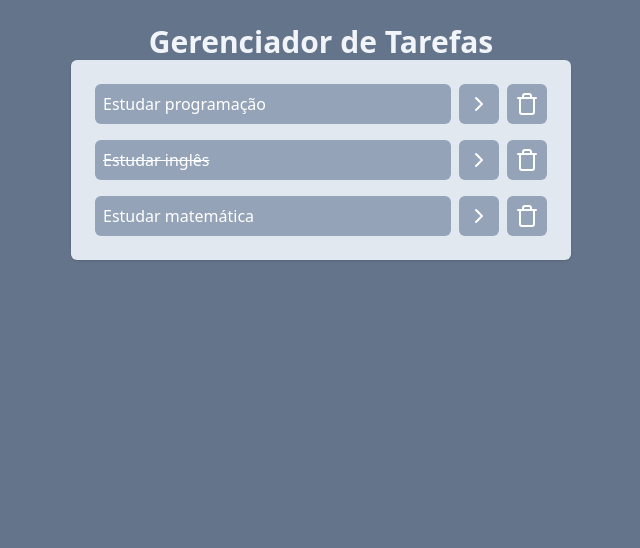
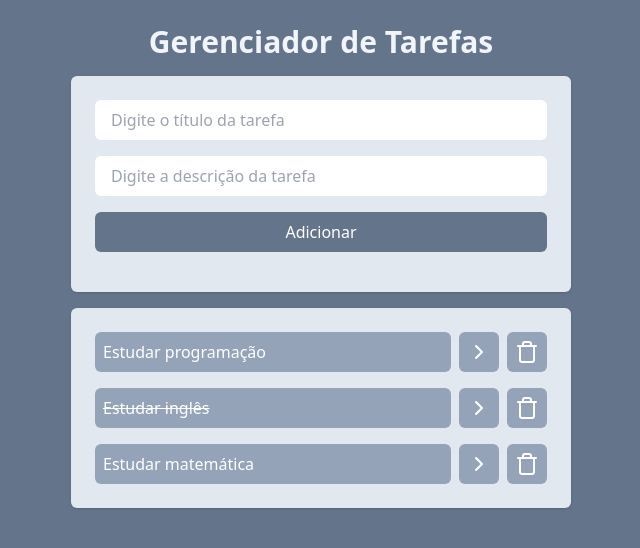
Before and after one commit to Julianagagliano7/react-lab, a React (Vite) app: page / in a window 1280 px wide. Shown: the top 548 px of the page, without its empty margins (319-959 px from the left). Built offline with nearby package versions, Linux system fonts and the light colour scheme.

Commit message:
feat: AddTask component

```diff
--- a/package.json
+++ b/package.json
@@ -12,7 +12,9 @@
   "dependencies": {
     "lucide-react": "^0.435.0",
     "react": "^18.3.1",
-    "react-dom": "^18.3.1"
+    "react-dom": "^18.3.1",
+    "react-toastify": "^11.0.2",
+    "uuid": "^10.0.0"
   },
   "devDependencies": {
     "@eslint/js": "^9.9.0",
--- a/src/App.jsx
+++ b/src/App.jsx
@@ -1,6 +1,7 @@
 import Tasks from "./components/Tasks";
 import AddTasks from "./components/AddTasks";
 import { useState } from "react";
+import { v4 } from 'uuid';
 
 
 function App() {
@@ -43,12 +44,24 @@
     setTasks(newTasks);
   }
 
+  function onAddTaskSubmit(title, description) {
+    const newTask = {
+      id: v4(),
+      title,
+      description,
+      isCompleted: false
+    };
+
+    setTasks([...tasks, newTask])
+    console.log(tasks)
+  }
+
   return (
     <div className="w-screen h-screen bg-slate-500 flex justify-center p-6">
-      <div className="w-[500px]">
+      <div className="w-[500px] space-y-4">
         <h1 className="text-3xl text-slate-100 font-bold text-center">Gerenciador de Tarefas</h1>
+        <AddTasks onAddTaskSubmit={onAddTaskSubmit} />
         <Tasks tasks={tasks} onTaskClick={onTaskClick} onDeleteTaskClick={onDeleteTaskClick} />
-        <AddTasks />
       </div>
     </div>
   )
--- a/src/components/AddTasks.jsx
+++ b/src/components/AddTasks.jsx
@@ -1,7 +1,39 @@
-function AddTasks() {
+import { useState } from "react";
+import { toast, ToastContainer } from "react-toastify";
+
+function AddTasks({ onAddTaskSubmit }) {
+
+    const [title, setTitle] = useState("");
+    const [description, setDescription] = useState("");
+
     return (
-        <div>
-            <h1></h1>
+        <div className="space-y-4 p-6 bg-slate-200 rounded-md shadow flex flex-col">
+            <input
+                type="text"
+                placeholder="Digite o título da tarefa"
+                className="border-slate-300 outline-slate-400 px-4 py-2 rounded-md"
+                value={title}
+                onChange={(event) => setTitle(event.target.value)}
+            />
+            <input
+                type="text"
+                placeholder="Digite a descrição da tarefa"
+                className="border-slate-300 outline-slate-400 px-4 py-2 rounded-md"
+                value={description}
+                onChange={(event) => setDescription(event.target.value)}
+            />
+            <button
+                className="bg-slate-500 text-white px-4 py-2 rounded-md font-medium"
+                onClick={() => {
+                    if (!title.trim() || !description.trim()) {
+                        return toast.error("Título e descrição devem ser preenchidos")
+                    }
+                    onAddTaskSubmit(title, description);
+                    setTitle("")
+                    setDescription("")
+                }}
+            >Adicionar</button>
+            <ToastContainer />
         </div>
     )
 }
```
Also changed, not shown: 1 other file (tests, documents, lock files or other folders).
